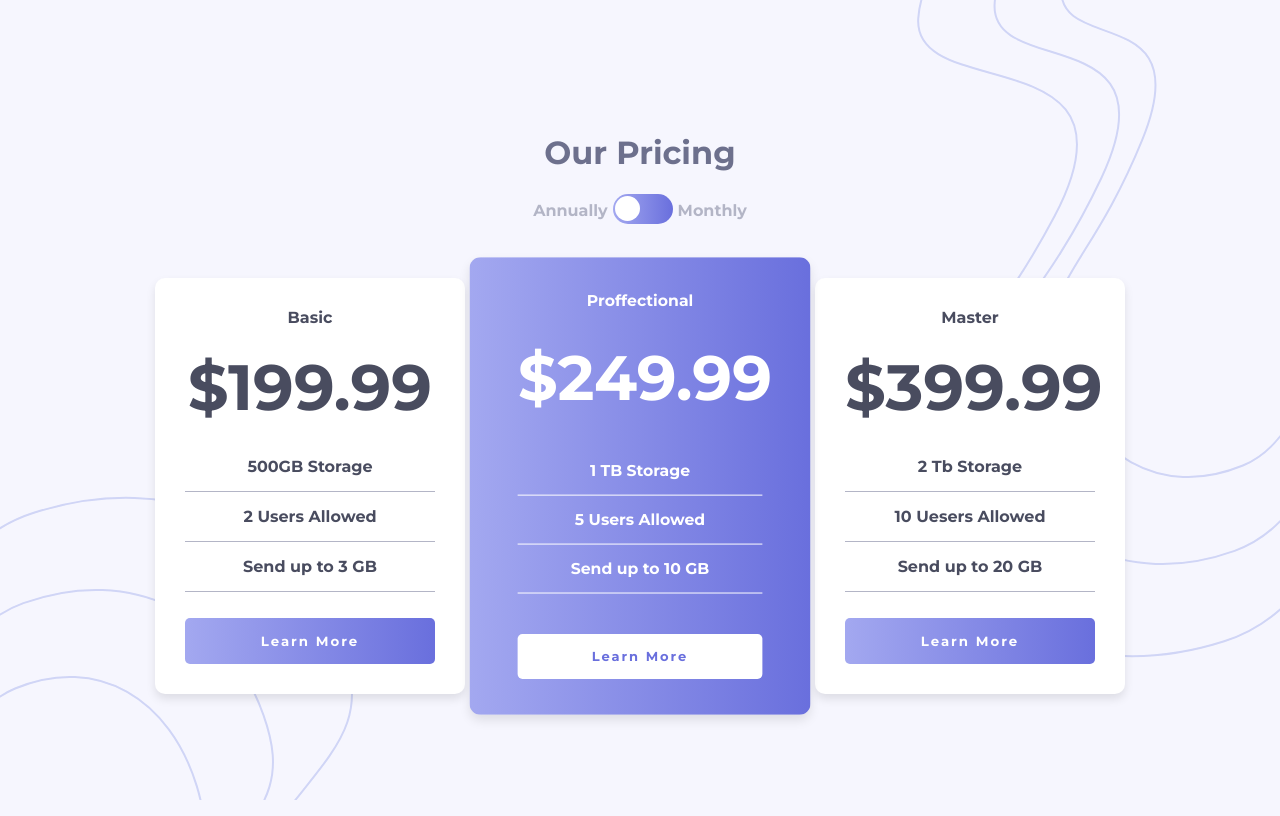
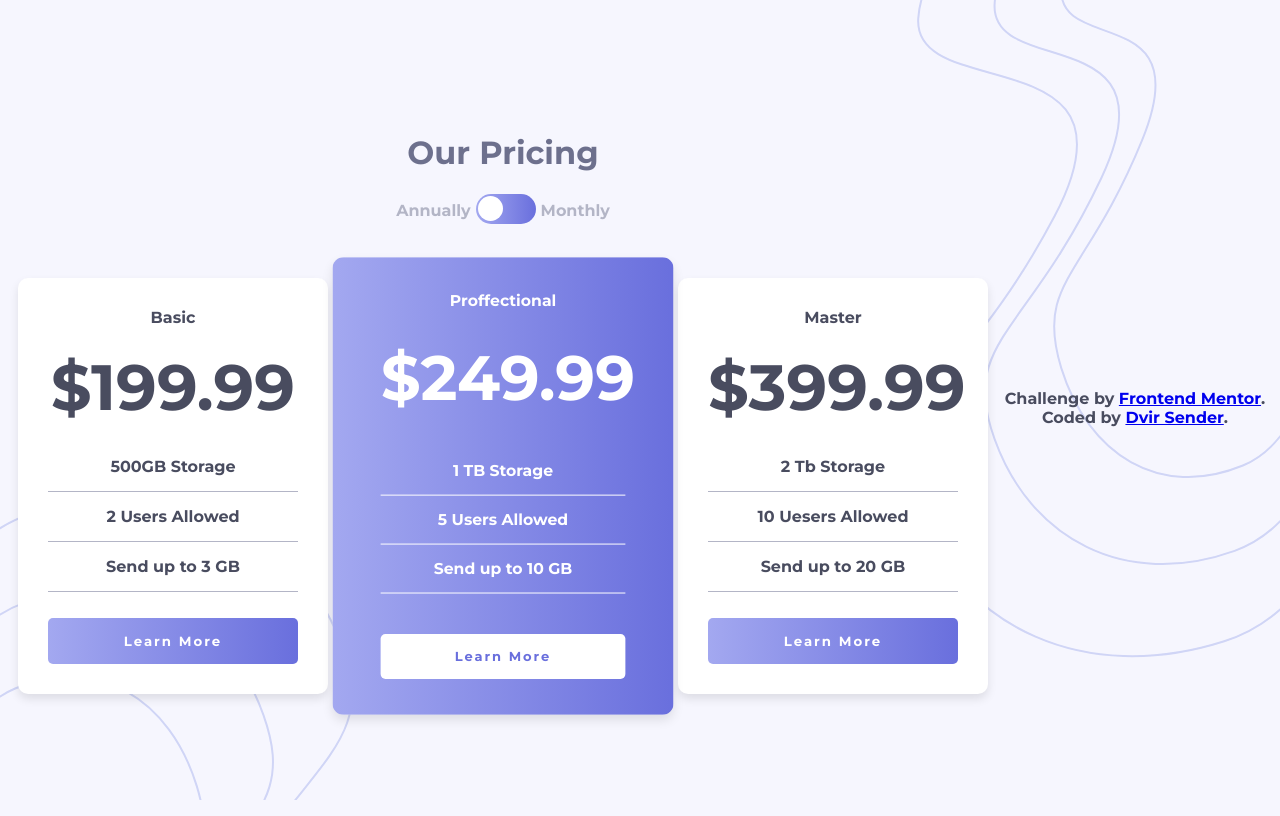
Before and after one commit to senderdvir/Pricing-Component, a plain HTML site: page index.html in a window 1280 px wide. Drawn offline with Linux system fonts and the light colour scheme.

Commit message:
Update index.html

```diff
--- a/index.html
+++ b/index.html
@@ -87,5 +87,10 @@
     </div>
   </div>
 <script src="script.js"></script>
+  <footer>
+        <p class="attribution">
+            Challenge by <a href="https://www.frontendmentor.io?ref=challenge" target="_blank">Frontend Mentor</a>. Coded by <a href="#">Dvir Sender</a>.
+        </p>
+    </footer>
 </body>
 </html>
```
